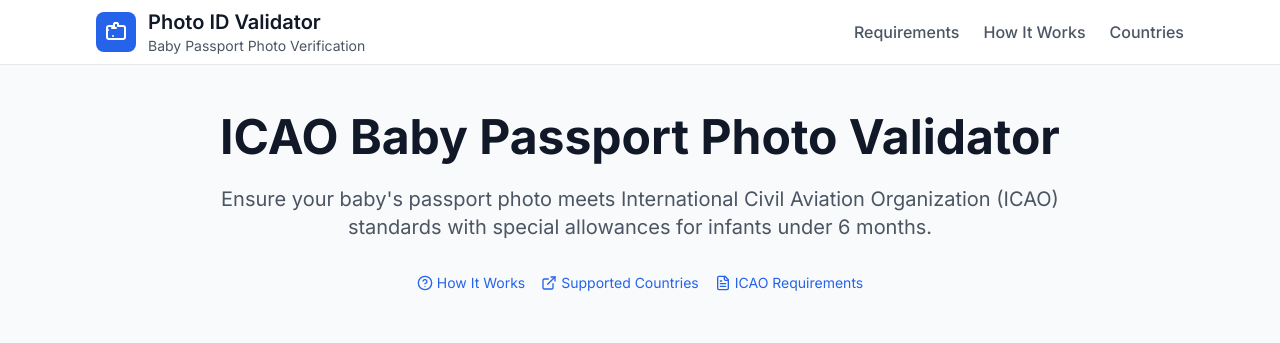
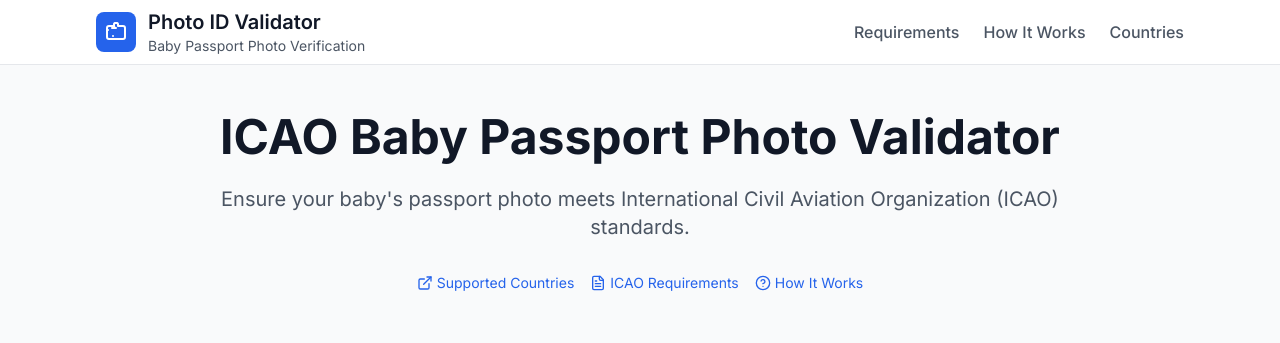
Before and after one commit to moistjuggernaut/Notary, a React (Vite) app: page / in a window 1280 px wide. Shown: the top 343 px of the page. Built offline with nearby package versions, Linux system fonts and the light colour scheme; no server answers.

Commit message:
small label change

```diff
--- a/src/pages/home.tsx
+++ b/src/pages/home.tsx
@@ -149,16 +149,11 @@ export default function Home() {
             ICAO Baby Passport Photo Validator
           </h1>
           <p className="text-lg sm:text-xl text-gray-600 max-w-4xl mx-auto leading-relaxed mb-8">
-            Ensure your baby's passport photo meets International Civil Aviation Organization (ICAO) standards
-            with special allowances for infants under 6 months.
+            Ensure your baby's passport photo meets International Civil Aviation Organization (ICAO) standards.
           </p>
 
           {/* Quick Navigation */}
           <div className="flex flex-wrap justify-center gap-4 text-sm">
-            <Link href="/how-it-works" className="flex items-center text-blue-600 hover:text-blue-700 transition-colors">
-              <HelpCircle className="w-4 h-4 mr-1" />
-              How It Works
-            </Link>
             <Link href="/countries" className="flex items-center text-blue-600 hover:text-blue-700 transition-colors">
               <ExternalLink className="w-4 h-4 mr-1" />
               Supported Countries
@@ -166,6 +161,10 @@ export default function Home() {
             <Link href="/requirements" className="flex items-center text-blue-600 hover:text-blue-700 transition-colors">
               <FileText className="w-4 h-4 mr-1" />
               ICAO Requirements
+            </Link>
+            <Link href="/how-it-works" className="flex items-center text-blue-600 hover:text-blue-700 transition-colors">
+              <HelpCircle className="w-4 h-4 mr-1" />
+              How It Works
             </Link>
           </div>
         </div>
```
Also changed, not shown: 1 other file (tests, documents, lock files or other folders).
